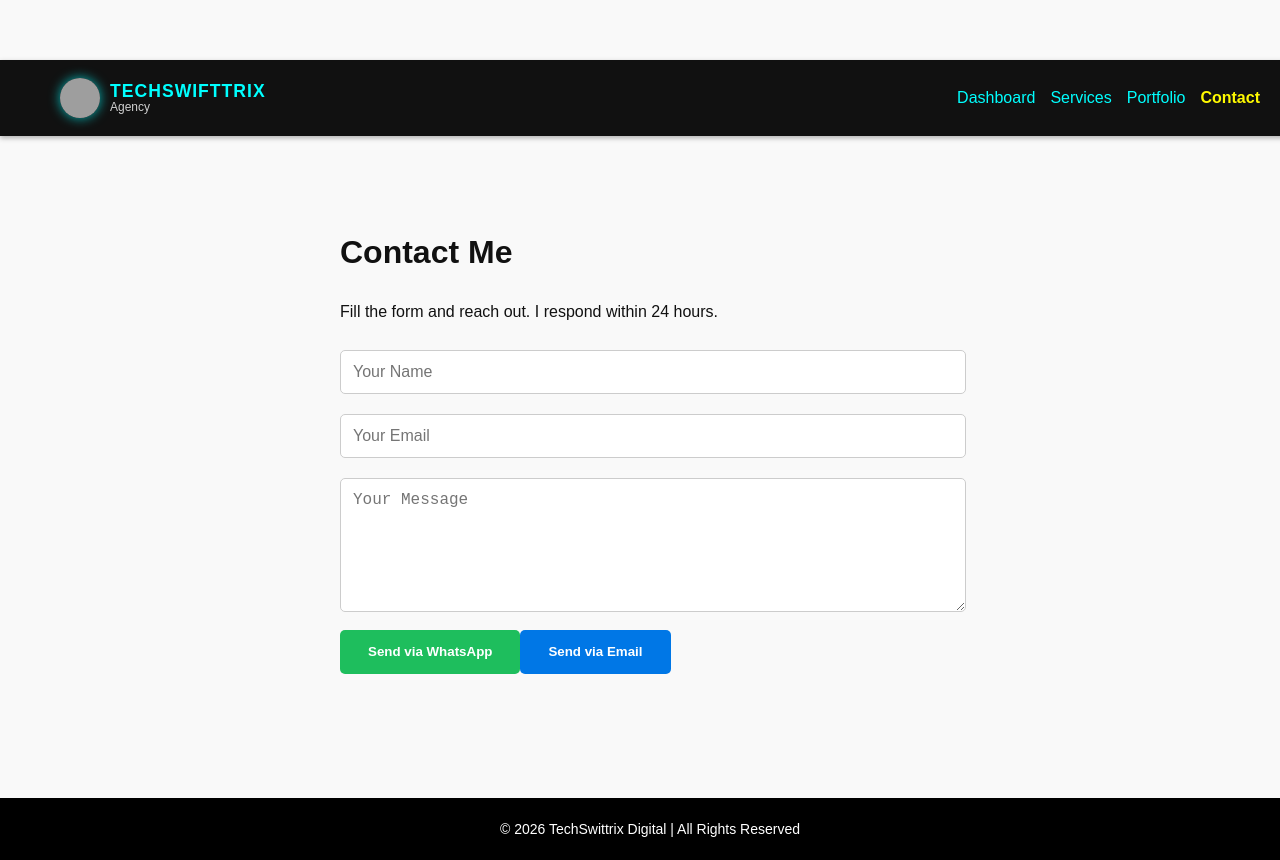
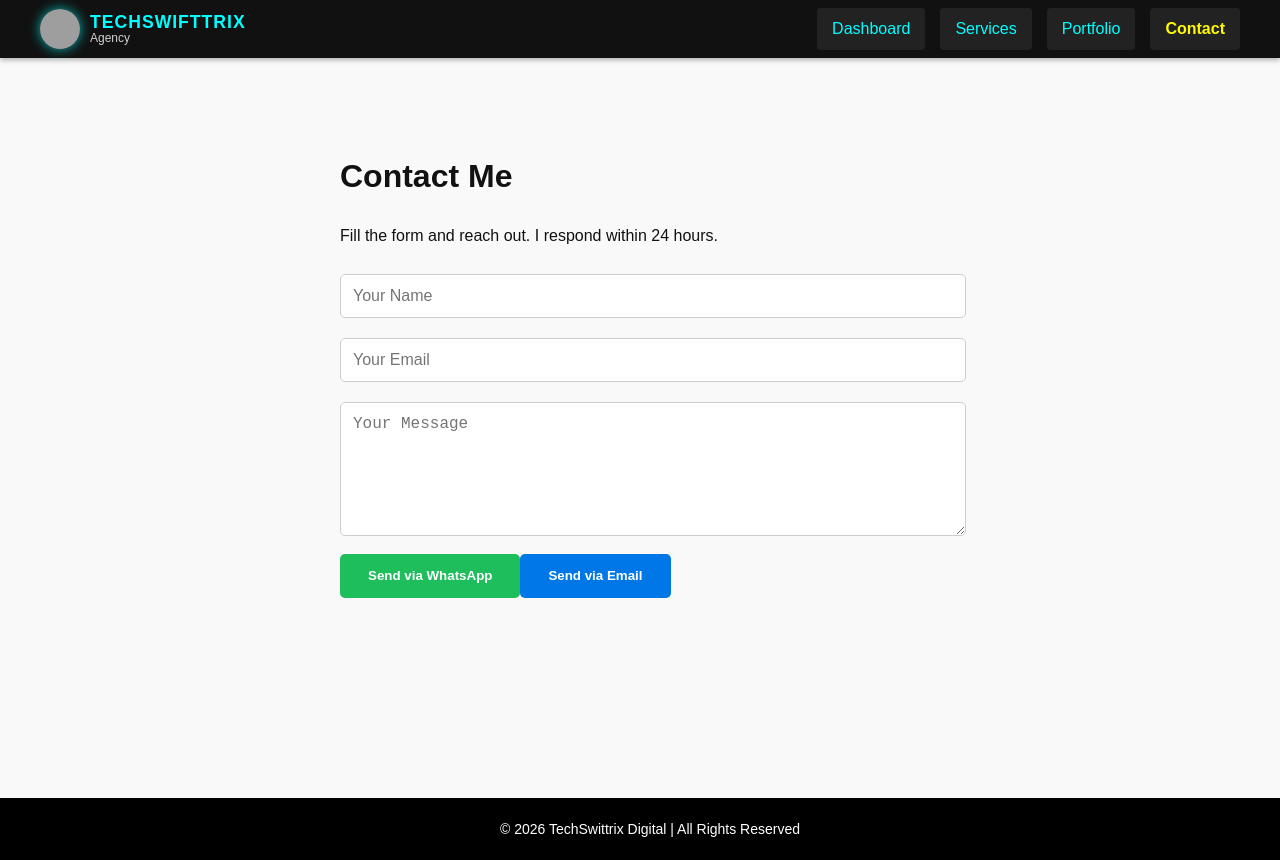
Before and after one commit to CASHFLOWCONNECT001/techswiftrix-website, a React (Create React App) app: page /techswittrix/contact in a window 1280 px wide. Shown: the top 860 px of the page. Built offline with nearby package versions, Linux system fonts and the light colour scheme; grey boxes are pictures that could not be loaded.

Commit message:
Cleaned Navbar and fixed mobile menu behavior

```diff
--- a/src/components/Navbar.js
+++ b/src/components/Navbar.js
@@ -1,14 +1,22 @@
-import React, { useState } from "react";
+import React, { useState, useEffect } from "react";
 import { Link, useLocation, useNavigate } from "react-router-dom";
 import { FaArrowLeft } from "react-icons/fa";
 import logo from "../TechSwittrix.png";
 
 const Navbar = () => {
   const [isOpen, setIsOpen] = useState(false);
+  const [isMobile, setIsMobile] = useState(window.innerWidth < 768);
   const location = useLocation();
   const navigate = useNavigate();
 
   const toggleMenu = () => setIsOpen((prev) => !prev);
+
+  // Track screen resize
+  useEffect(() => {
+    const handleResize = () => setIsMobile(window.innerWidth < 768);
+    window.addEventListener("resize", handleResize);
+    return () => window.removeEventListener("resize", handleResize);
+  }, []);
 
   /* -------- Page detection -------- */
   const isCyber = location.pathname.startsWith("/cyber");
@@ -21,7 +29,7 @@ const Navbar = () => {
 
   /* -------- Links -------- */
   const techLinks = [
-    { name: "Dashboard", path: "/techswittrix" }, // changed from Home
+    { name: "Dashboard", path: "/techswittrix" },
     { name: "Services", path: "/techswittrix/services" },
     { name: "Portfolio", path: "/techswittrix/portfolio" },
     { name: "Contact", path: "/techswittrix/contact" },
@@ -38,7 +46,7 @@ const Navbar = () => {
   const isActive = (path) => location.pathname === path;
 
   return (
-    <nav style={{ position: "relative" }}>
+    <nav style={{ background: "#111", padding: "0.5rem 0" }}>
       <div
         style={{
           display: "flex",
@@ -47,10 +55,9 @@ const Navbar = () => {
           margin: "0 auto",
           width: "100%",
           justifyContent: "space-between",
-          padding: "0.5rem 1rem",
         }}
       >
-        {/* LEFT SIDE: Logo */}
+        {/* LEFT: Logo + Back Arrow */}
         <div style={{ display: "flex", alignItems: "center", gap: "10px" }}>
           {showBackArrow && (
             <FaArrowLeft
@@ -60,7 +67,6 @@ const Navbar = () => {
             />
           )}
 
-          {/* Logo + Brand Name */}
           <div style={{ display: "flex", alignItems: "center", gap: "10px" }}>
             <img
               src={logo}
@@ -96,34 +102,32 @@ const Navbar = () => {
           </div>
         </div>
 
-        {/* HAMBURGER */}
+        {/* HAMBURGER: show only on mobile */}
+        {isMobile && (
           <div
             className="hamburger"
             onClick={toggleMenu}
-          style={{
-            marginLeft: "auto",
-            cursor: "pointer",
-            fontSize: "1.5rem",
-            color: "#00ffff",
-          }}
+            style={{ fontSize: "24px", cursor: "pointer" }}
           >
             &#9776;
           </div>
+        )}
 
-        {/* HAMBURGER MENU LINKS */}
+        {/* MENU LINKS */}
+        {(isMobile ? isOpen : true) && (
           <div
             className="nav-links"
             style={{
-            display: isOpen ? "flex" : "none",
-            position: "absolute",
-            top: "100%",
-            right: 0,
-            flexDirection: "column",
-            backgroundColor: "#001f3f", // navy background
-            padding: "1rem",
-            borderRadius: "8px",
+              display: "flex",
+              flexDirection: isMobile ? "column" : "row",
+              position: isMobile ? "absolute" : "static",
+              top: isMobile ? "60px" : "auto",
+              right: isMobile ? "10px" : "auto",
+              background: isMobile ? "#111" : "transparent",
+              padding: isMobile ? "10px" : "0",
+              borderRadius: isMobile ? "5px" : "0",
+              gap: "15px",
               zIndex: 1000,
-            minWidth: "200px",
             }}
           >
             {linksToShow.map((link) => (
@@ -131,38 +135,6 @@ const Navbar = () => {
                 key={link.name}
                 to={link.path}
                 onClick={() => setIsOpen(false)}
-              style={{
-                fontWeight: isActive(link.path) ? "bold" : "normal",
-                textDecoration: "none",
-                marginBottom: "10px",
-                padding: "0.25rem 0.5rem",
-                color: isActive(link.path) ? "#fffa00" : "#00ffff", // bright text
-                borderRadius: "4px",
-                transition: "all 0.3s ease",
-              }}
-              onMouseEnter={(e) => (e.target.style.color = "#ff69b4")} // shiny hover pink
-              onMouseLeave={(e) =>
-                (e.target.style.color = isActive(link.path) ? "#fffa00" : "#00ffff")
-              }
-            >
-              {link.name}
-            </Link>
-          ))}
-        </div>
-
-        {/* DESKTOP LINKS */}
-        <div
-          className="desktop-links"
-          style={{
-            display: "flex",
-            alignItems: "center",
-            gap: "15px",
-          }}
-        >
-          {linksToShow.map((link) => (
-            <Link
-              key={link.name}
-              to={link.path}
                 style={{
                   fontWeight: isActive(link.path) ? "bold" : "normal",
                   textDecoration: "none",
@@ -178,6 +150,7 @@ const Navbar = () => {
               </Link>
             ))}
           </div>
+        )}
       </div>
     </nav>
   );
```
Lines whose indentation alone changed are shown as unchanged.
